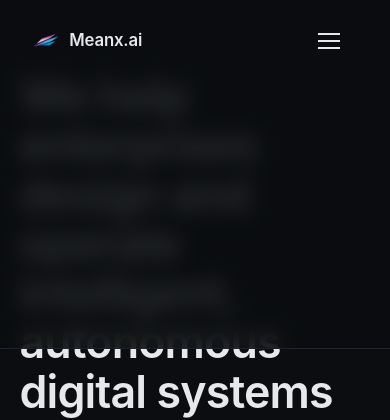
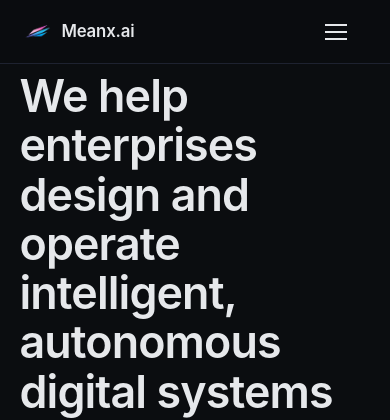
Before and after one commit to Zakxaan/mena, a React (Vite) app: page / in a window 390 px wide. Shown: the top 420 px of the page. Built offline with nearby package versions, Linux system fonts and the light colour scheme.

Commit message:
initial commit

```diff
--- a/src/styles/global.css
+++ b/src/styles/global.css
@@ -17,7 +17,7 @@ html {
 }
 
 body {
-  padding-top: 72px;
+  padding-top: 64px;
   font-family: Inter, system-ui, sans-serif;
   background: var(--bg);
   color: var(--text);
@@ -307,7 +307,7 @@ p {
   }
 
   .hero {
-    padding-top: 72px;
+    padding-top: 0;
     display: flex;
     flex-direction: column;
     gap: 32px;
@@ -756,3 +756,24 @@ p {
     padding: 48px 5%;
   }
 }
+
+@media (max-width: 900px) {
+  .navbar {
+    height: 64px;
+    min-height: 64px;
+    backdrop-filter: blur(10px);
+  }
+
+  .nav-container {
+    height: 100%;
+    padding: 0 6%;
+    align-items: center;
+  }
+}
+
+@media (max-width: 900px) {
+  .navbar {
+    backdrop-filter: blur(6px);
+    -webkit-backdrop-filter: blur(6px);
+  }
+}
```
